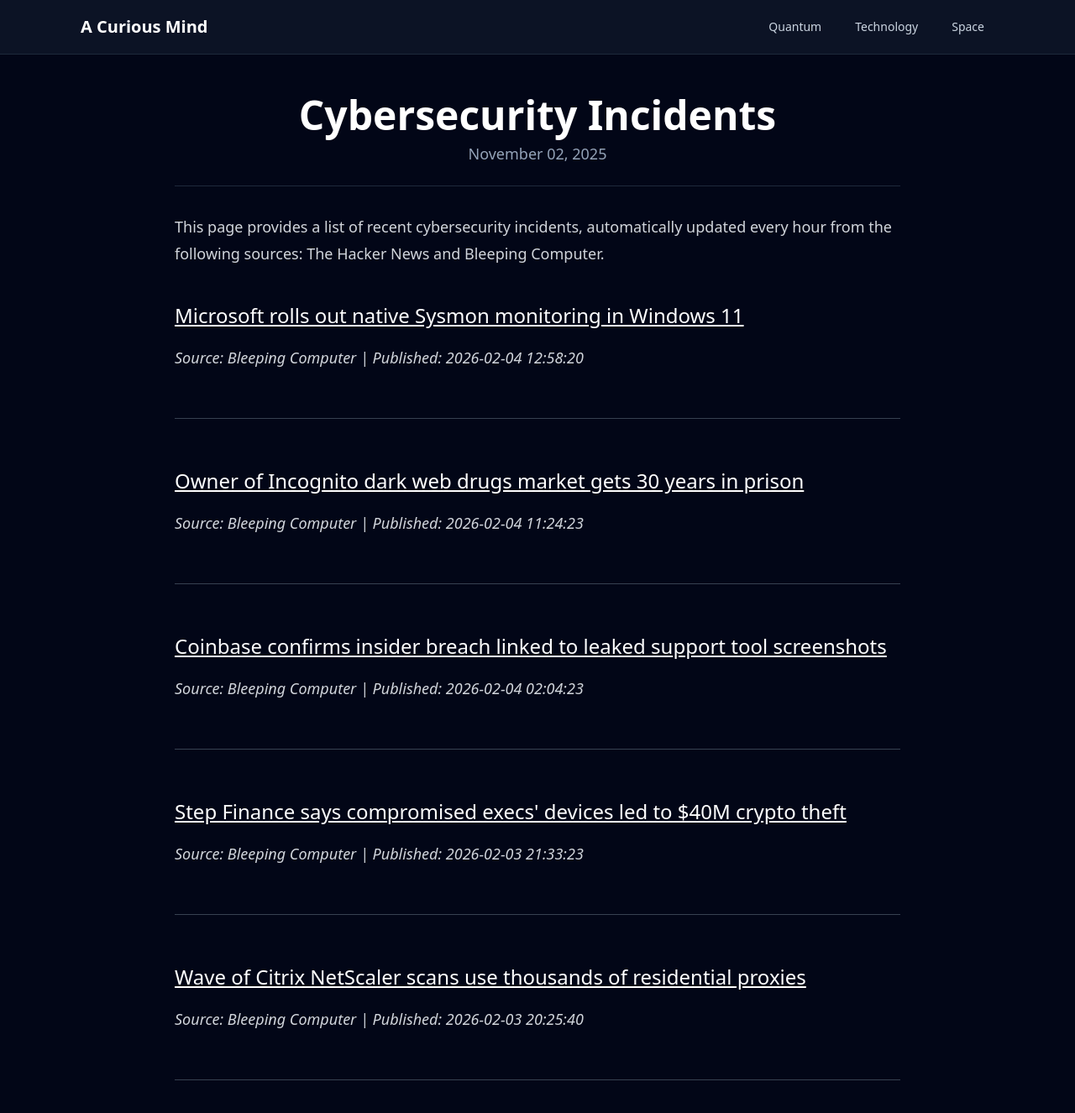
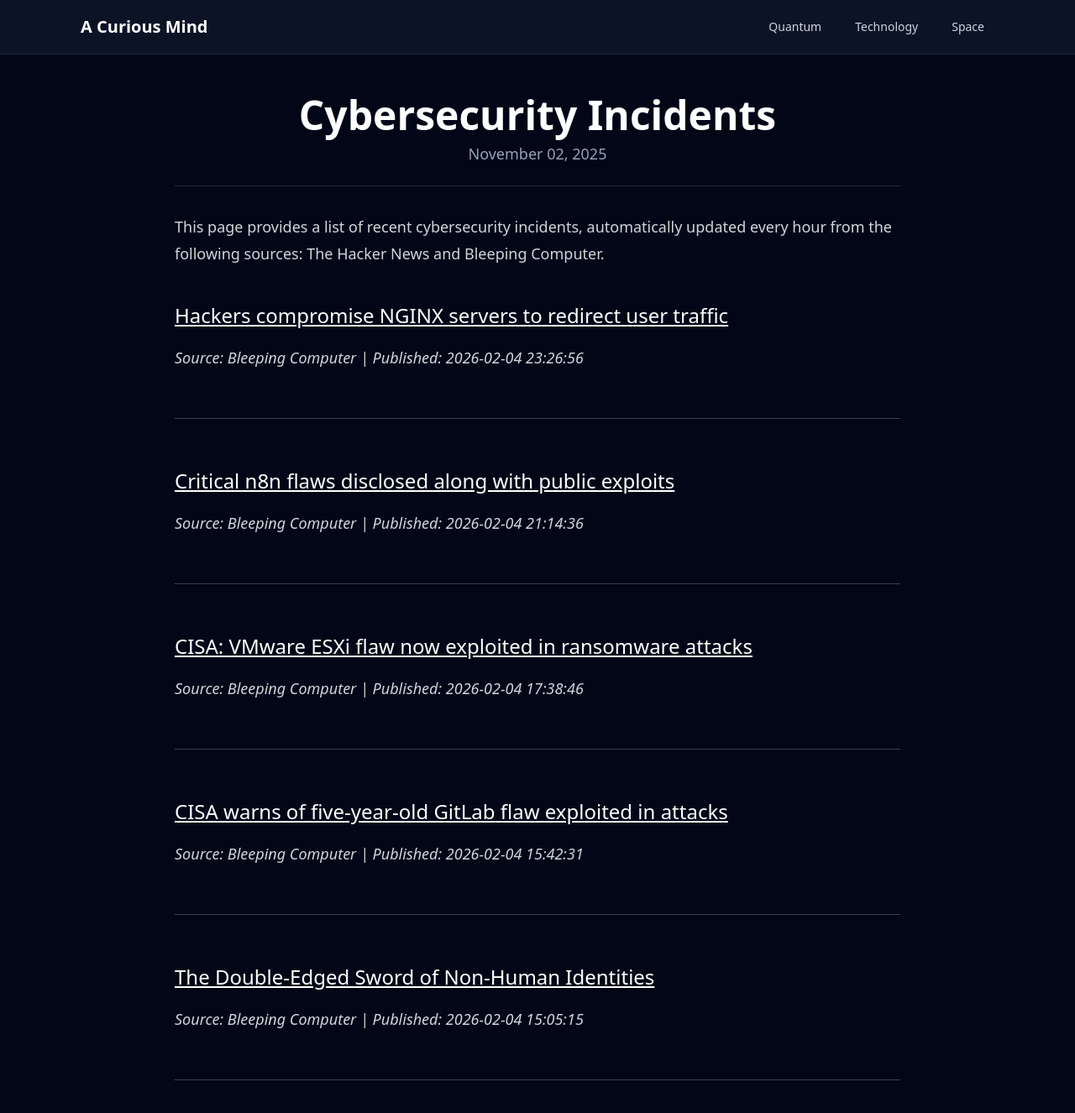
Before and after one commit to onehl7/onehl7.github.io, a Jekyll site: the page built from _posts/2025-11-02-cybersecurity-incidents.md, in a window 1280 px wide and 1400 px high. Shown: the top 1326 px of the window at 84% size. Built offline with Jekyll 4.4.1, drawn with Linux system fonts in a browser that asks for light colours; nearby versions of some CDN libraries.

Commit message:
Update news data

```diff
--- a/_data/news.json
+++ b/_data/news.json
@@ -1,32 +1,32 @@
 [
   {
     "source": "Bleeping Computer",
-    "title": "Microsoft rolls out native Sysmon monitoring in Windows 11",
-    "link": "https://www.bleepingcomputer.com/news/microsoft/microsoft-rolls-out-native-windows-11-sysmon-security-monitoring/",
-    "published": "2026-02-04 12:58:20"
+    "title": "Hackers compromise NGINX servers to redirect user traffic",
+    "link": "https://www.bleepingcomputer.com/news/security/hackers-compromise-nginx-servers-to-redirect-user-traffic/",
+    "published": "2026-02-04 23:26:56"
   },
   {
     "source": "Bleeping Computer",
-    "title": "Owner of Incognito dark web drugs market gets 30 years in prison",
-    "link": "https://www.bleepingcomputer.com/news/security/taiwanese-man-gets-30-years-for-operating-dark-web-drug-market/",
-    "published": "2026-02-04 11:24:23"
+    "title": "Critical n8n flaws disclosed along with public exploits",
+    "link": "https://www.bleepingcomputer.com/news/security/critical-n8n-flaws-disclosed-along-with-public-exploits/",
+    "published": "2026-02-04 21:14:36"
   },
   {
     "source": "Bleeping Computer",
-    "title": "Coinbase confirms insider breach linked to leaked support tool screenshots",
-    "link": "https://www.bleepingcomputer.com/news/security/coinbase-confirms-insider-breach-linked-to-leaked-support-tool-screenshots/",
-    "published": "2026-02-04 02:04:23"
+    "title": "CISA: VMware ESXi flaw now exploited in ransomware attacks",
+    "link": "https://www.bleepingcomputer.com/news/security/cisa-vmware-esxi-flaw-now-exploited-in-ransomware-attacks/",
+    "published": "2026-02-04 17:38:46"
   },
   {
     "source": "Bleeping Computer",
-    "title": "Step Finance says compromised execs' devices led to $40M crypto theft",
-    "link": "https://www.bleepingcomputer.com/news/security/step-finance-says-compromised-execs-devices-led-to-40m-crypto-theft/",
-    "published": "2026-02-03 21:33:23"
+    "title": "CISA warns of five-year-old GitLab flaw exploited in attacks",
+    "link": "https://www.bleepingcomputer.com/news/security/cisa-warns-of-five-year-old-gitlab-flaw-exploited-in-attacks/",
+    "published": "2026-02-04 15:42:31"
   },
   {
     "source": "Bleeping Computer",
-    "title": "Wave of Citrix NetScaler scans use thousands of residential proxies",
-    "link": "https://www.bleepingcomputer.com/news/security/wave-of-citrix-netscaler-scans-use-thousands-of-residential-proxies/",
-    "published": "2026-02-03 20:25:40"
+    "title": "The Double-Edged Sword of Non-Human Identities",
+    "link": "https://www.bleepingcomputer.com/news/security/the-double-edged-sword-of-non-human-identities/",
+    "published": "2026-02-04 15:05:15"
   }
 ]
```
